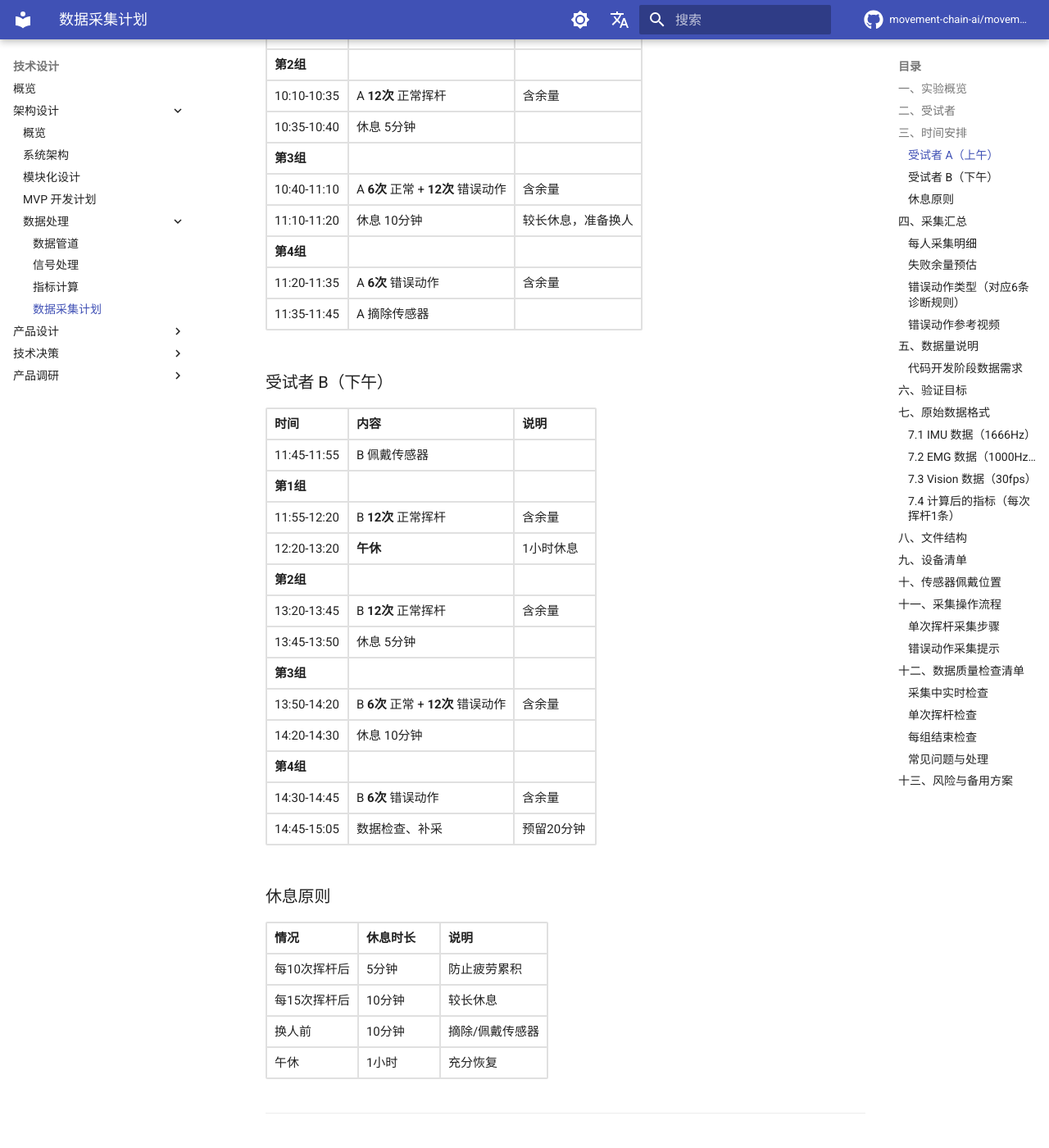
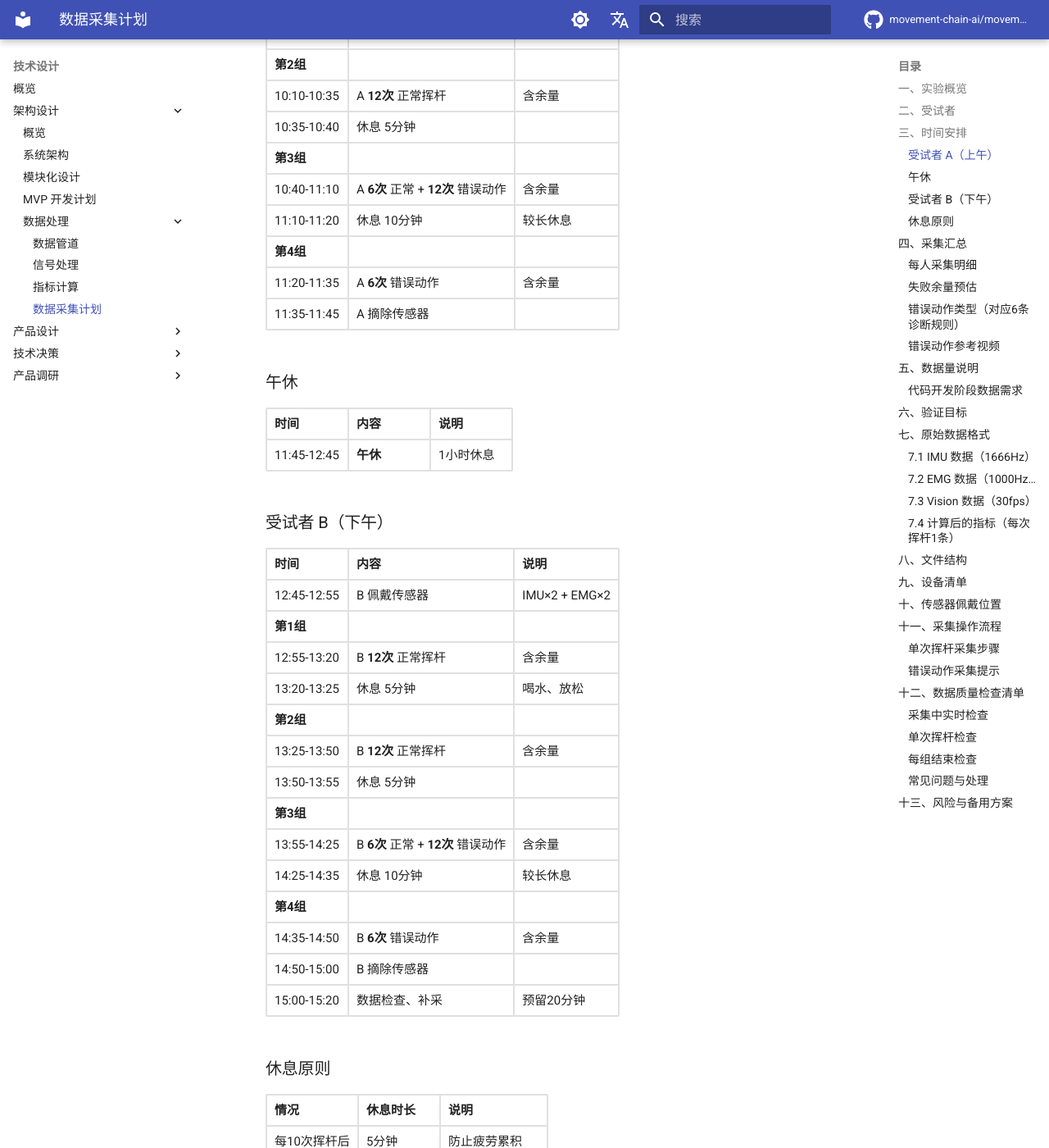
Before and after one commit to movement-chain-ai/movement-chain-docs, an MkDocs documentation site: the page built from docs/zh/design/architecture/data-processing/data-collection-plan-a.md, in a window 1280 px wide and 1400 px high, scrolled down 1254 px. Shown: the whole window at 82% size. Built offline with MkDocs 1.6.1 and Material for MkDocs 9.7.7, drawn with Linux system fonts in a browser that asks for light colours; comment, search, counter and statistics services are not loaded; the version menu is left out.

Commit message:
修正时间安排：将午休放在受试者A和B之间
- 受试者A: 09:00-11:45
- 午休: 11:45-12:45 (1小时)
- 受试者B: 12:45-15:20

🤖 Generated with [Claude Code](https://claude.com/claude-code)

Co-Authored-By: Claude Opus 4.5 <noreply@anthropic.com>

```diff
--- a/docs/zh/design/architecture/data-processing/data-collection-plan-a.md
+++ b/docs/zh/design/architecture/data-processing/data-collection-plan-a.md
@@ -45,28 +45,35 @@
 | 10:35-10:40 | 休息 5分钟 | |
 | **第3组** | | |
 | 10:40-11:10 | A **6次** 正常 + **12次** 错误动作 | 含余量 |
-| 11:10-11:20 | 休息 10分钟 | 较长休息，准备换人 |
+| 11:10-11:20 | 休息 10分钟 | 较长休息 |
 | **第4组** | | |
 | 11:20-11:35 | A **6次** 错误动作 | 含余量 |
 | 11:35-11:45 | A 摘除传感器 | |
+
+### 午休
+
+| 时间 | 内容 | 说明 |
+|------|------|------|
+| 11:45-12:45 | **午休** | 1小时休息 |
 
 ### 受试者 B（下午）
 
 | 时间 | 内容 | 说明 |
 |------|------|------|
-| 11:45-11:55 | B 佩戴传感器 | |
+| 12:45-12:55 | B 佩戴传感器 | IMU×2 + EMG×2 |
 | **第1组** | | |
-| 11:55-12:20 | B **12次** 正常挥杆 | 含余量 |
-| 12:20-13:20 | **午休** | 1小时休息 |
+| 12:55-13:20 | B **12次** 正常挥杆 | 含余量 |
+| 13:20-13:25 | 休息 5分钟 | 喝水、放松 |
 | **第2组** | | |
-| 13:20-13:45 | B **12次** 正常挥杆 | 含余量 |
-| 13:45-13:50 | 休息 5分钟 | |
+| 13:25-13:50 | B **12次** 正常挥杆 | 含余量 |
+| 13:50-13:55 | 休息 5分钟 | |
 | **第3组** | | |
-| 13:50-14:20 | B **6次** 正常 + **12次** 错误动作 | 含余量 |
-| 14:20-14:30 | 休息 10分钟 | |
+| 13:55-14:25 | B **6次** 正常 + **12次** 错误动作 | 含余量 |
+| 14:25-14:35 | 休息 10分钟 | 较长休息 |
 | **第4组** | | |
-| 14:30-14:45 | B **6次** 错误动作 | 含余量 |
-| 14:45-15:05 | 数据检查、补采 | 预留20分钟 |
+| 14:35-14:50 | B **6次** 错误动作 | 含余量 |
+| 14:50-15:00 | B 摘除传感器 | |
+| 15:00-15:20 | 数据检查、补采 | 预留20分钟 |
 
 ### 休息原则
 
```
